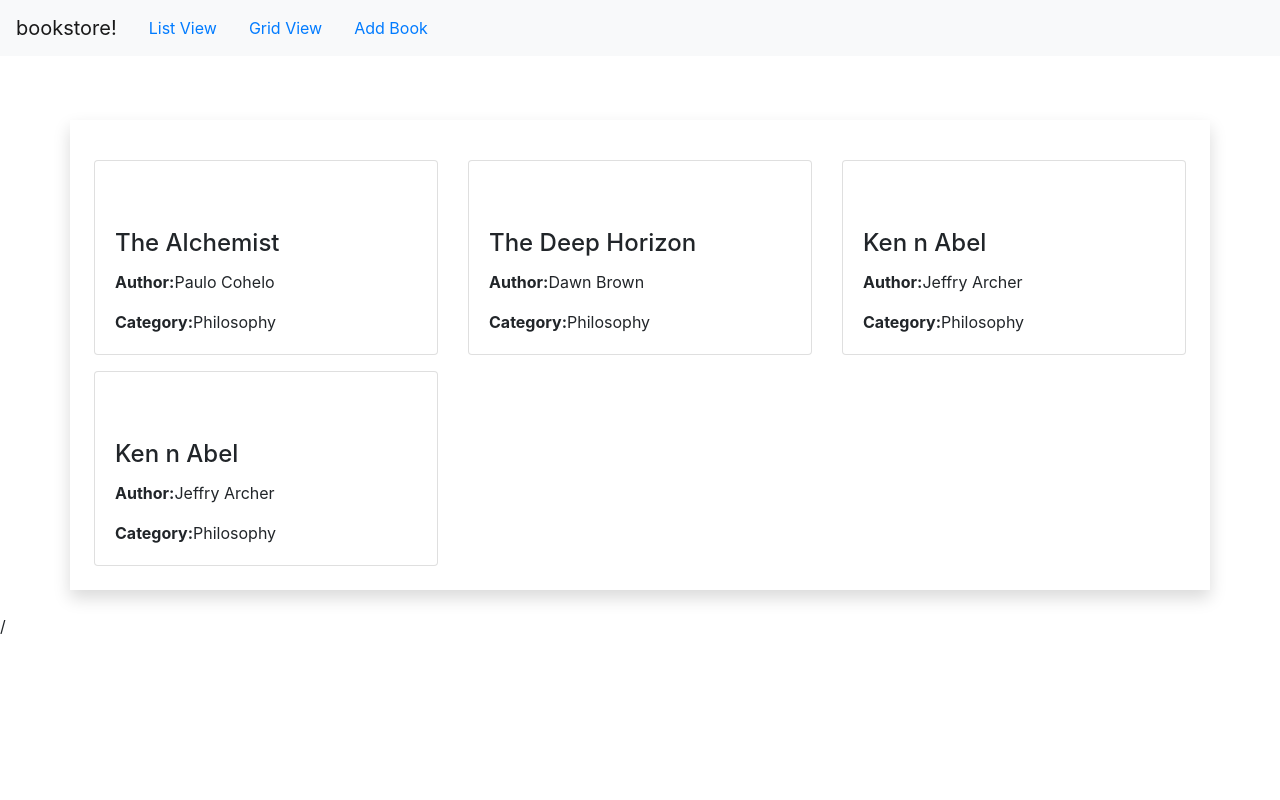
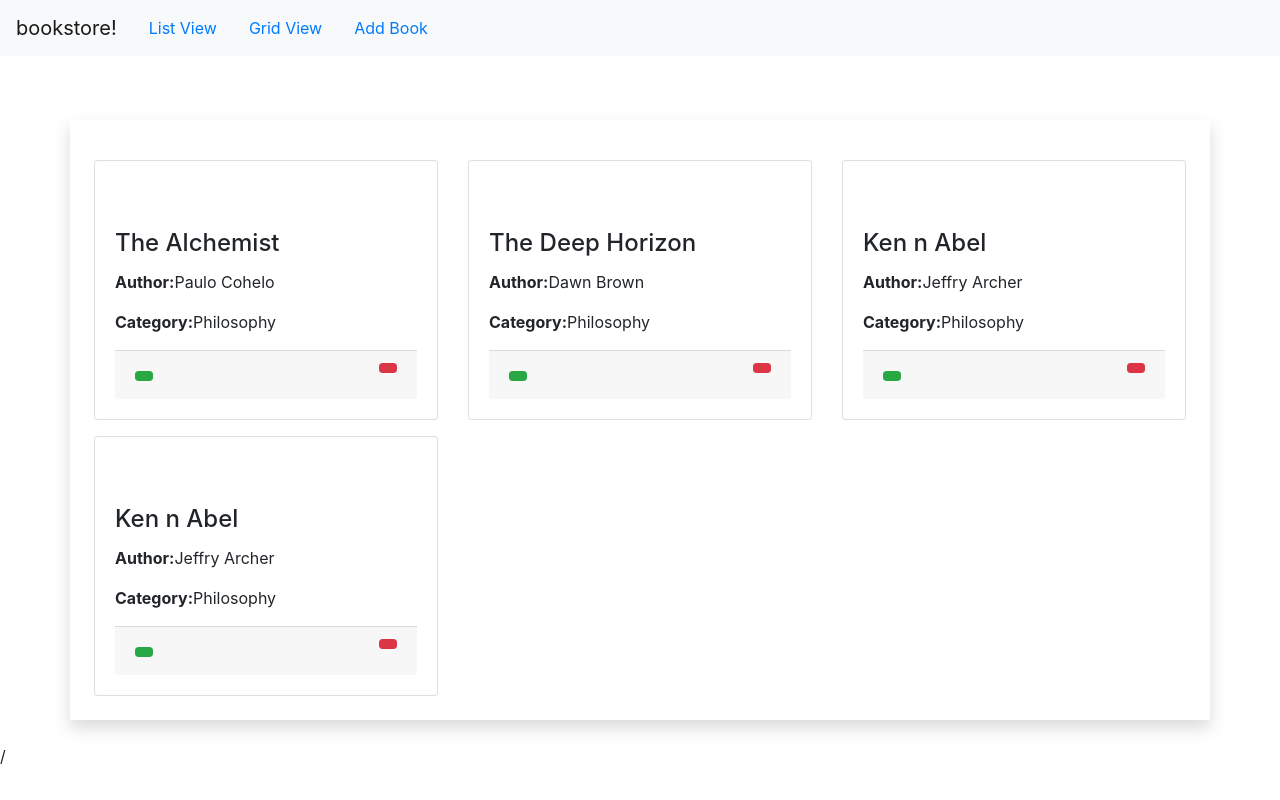
Before and after one commit to chinmayajena/bookstore, a React app: page /gridview in a window 1280 px wide. Built offline with nearby package versions, Linux system fonts and the light colour scheme; the HTML template or start-up script is replaced by a standard one.

Commit message:
delete book action done

```diff
--- a/src/containers/BookStoreGridView.js
+++ b/src/containers/BookStoreGridView.js
@@ -1,10 +1,18 @@
 import React, { Component } from "react";
 import { connect } from "react-redux";
+import { bindActionCreators } from "redux";
+import { deletebook } from "actions/actionCreators.js";
 
 class BookStoreGridView extends Component {
   constructor(props) {
     super(props);
   }
+
+  removeBook = id => {
+    const { deletebook } = this.props;
+    deletebook(id);
+  };
+
   render() {
     let count = 1;
     const elements = this.props.books.map(element => {
@@ -22,6 +30,17 @@ class BookStoreGridView extends Component {
                 <b>Category:</b>
                 {element.category}
               </p>
+              <div className="card-footer">
+                <button className="btn btn-success btn-sm">
+                  <i className="fa fa-edit" aria-hidden="true" />
+                </button>
+                <button
+                  onClick={() => this.removeBook(element.id)}
+                  className="btn btn-danger float-right btn-sm"
+                >
+                  <i className="fa fa-trash" aria-hidden="true" />
+                </button>{" "}
+              </div>
             </div>
           </div>{" "}
         </div>
@@ -50,7 +69,16 @@ const mapStateToProps = state => {
   };
 };
 
+const mapDispatchToProps = dispatch => {
+  return bindActionCreators(
+    {
+      deletebook
+    },
+    dispatch
+  );
+};
+
 export default connect(
   mapStateToProps,
-  null
+  mapDispatchToProps
 )(BookStoreGridView);
```
Also changed, not shown: 1 other file (tests, documents, lock files or other folders).
